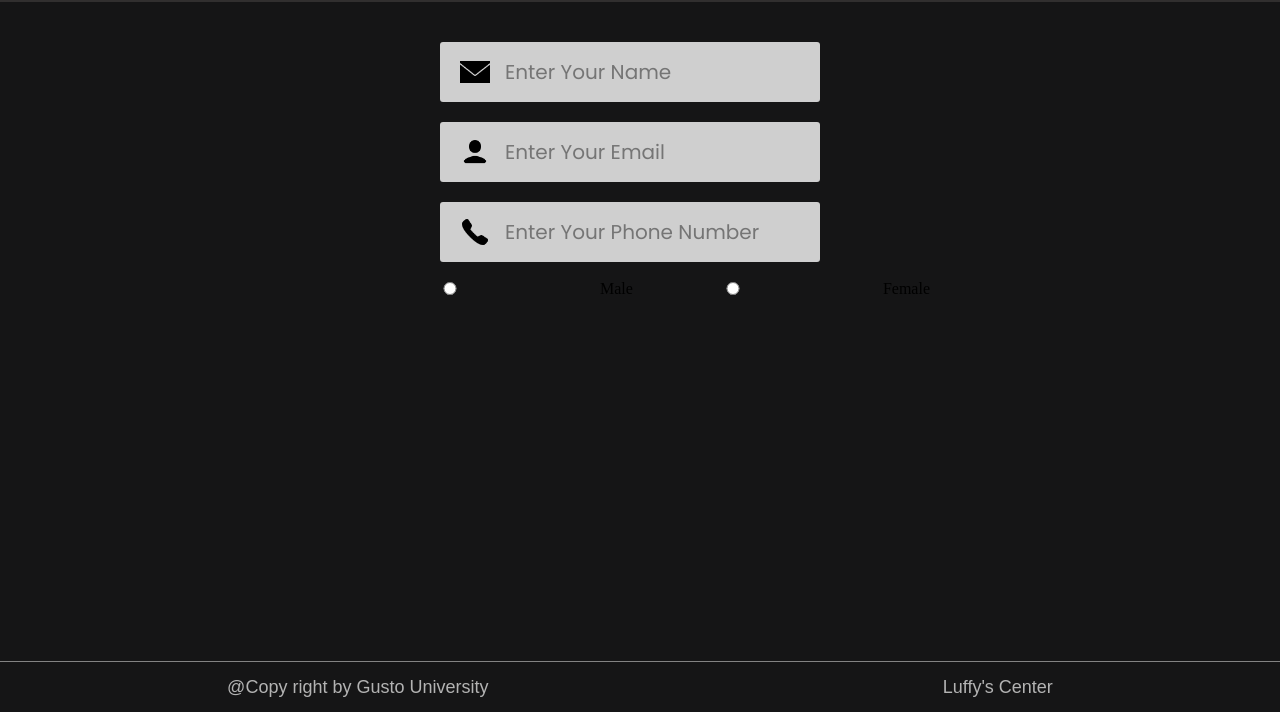
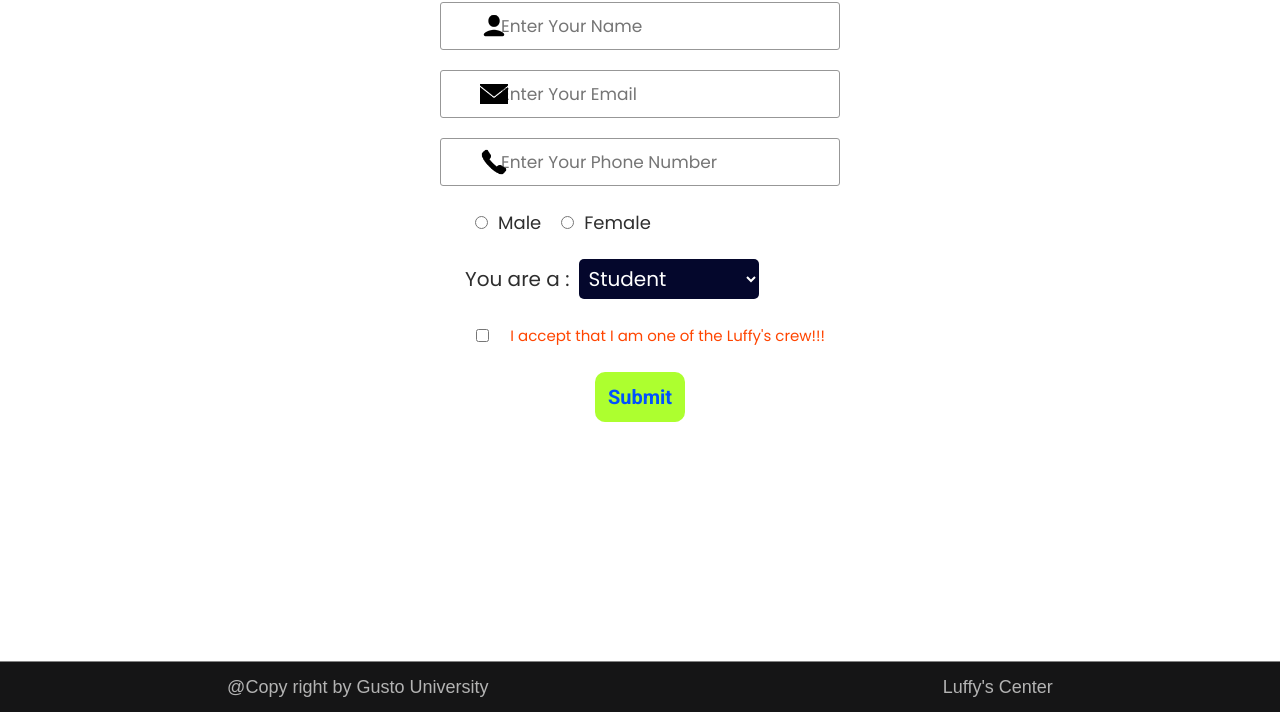
Before and after one commit to Steven-Kool/technological, a plain HTML site: page template/register.html in a window 1280 px wide. Shown: the part 88-800 px from the top of the page. Drawn offline with Linux system fonts and the light colour scheme.

Commit message:
semi final

```diff
--- a/js/index.js
+++ b/js/index.js
@@ -1,13 +1,13 @@
 const title = document.title;
 const Body = document.getElementById('body');
 const Navbar = `
-<div class="navbar" id="navbar">
+<div class="navbar" id="navbar" ${title == 'Register' ? 'style="height: 70px"' : ''}>
    <div class="logo-holder">
       <span style="margin-right: 18px; color: #E6304E">Luffy's</span><span style="color: rgb(20, 220, 255);">Center</span>
    </div>
 
-   <div class="link-button-holder">
-      <div class="link-holder">
+   <div class="link-button-holder" ${title == 'Register' ? 'style="flex: 1; margin: 0 0 0 100px"' : ''}>
+      <div class="link-holder" ${title == 'Register' ? 'style="flex: 1; justify-content: space-around; margin: 0;"' : ''}>
          <div>
             <a href="/template/index.html">Home</a>
          </div>
@@ -67,3 +67,52 @@ const rating = (event) => {
 buttons.forEach((button) => {
    button.addEventListener('click', rating)
 });
+
+// For Alert Part
+
+let alertArray = [];
+
+const createAlert = (message, type) => {
+   const alertId = new Date().getTime();
+   const alert = { id: alertId, message: message, type: type };
+   const alertHolder = document.getElementById('alertHolder');
+
+   alertArray.push(alert);
+
+   setTimeout(() => {
+      alertArray = alertArray.filter((alert) => alert.id !== alertId);
+   }, 4000);
+
+   alertArray.forEach((alert) => {
+      const item = `
+      <div class="alert ${alert.type == 'left' ? 'left-alert' : 'policy-alert'}">
+         ${alert.message}
+      </div>`;
+
+      alertHolder.innerHTML += item;
+   });
+};
+
+// Submitting
+
+const submitting = () => {
+   const userName = document.getElementById('name');
+   const email = document.getElementById('email');
+   const number = document.getElementById('number');
+   const male = document.getElementById('male');
+   const female = document.getElementById('female');
+   const type = document.getElementById('type');
+   const checkbox = document.getElementById('checkbox');
+
+   const userNameValue = userName.value.trim();
+   const emailValue = email.value.trim();
+   const numberValue = number.value.trim();
+
+   if (userNameValue || emailValue || numberValue == '') {
+      createAlert('Please fill all the fields', 'left');
+   } if (!male.checked && !female.checked) {
+      createAlert('Please fill all the fields', 'left');
+   } if (!checkbox.checked) {
+      createAlert(`Must accept Luffy's term`);
+   }
+};
--- a/styles/register.css
+++ b/styles/register.css
@@ -1,32 +1,137 @@
 @import url('https://fonts.googleapis.com/css2?family=Poppins:wght@400;500;600;700;800;900&display=swap');
 
 .form-holder {
-   padding: 120px 0 60px 0;
+   padding: 80px 0 60px 0;
+   width: 100%;
    display: flex;
    flex-direction: column;
    justify-content: center;
    align-items: center;
+   font-family: 'Poppins', sans-serif;
+   color: rgb(46, 46, 46);
 }
 
-.form-holder div {
+.form-holder .regi-holder {
+   width: 350px;
+   position: relative;
    display: flex;
    justify-content: center;
    align-items: center;
 }
 
 .form-holder input {
+   flex: 1;
    outline: none;
-   width: 300px;
-   margin: 10px 0 10px -50px;
-   padding: 15px 15px 15px 65px;
+   margin: 10px 0;
+   padding: 10px 10px 10px 60px;
    font-family: 'Poppins', sans-serif;
-   font-size: 20px;
-   border: none;
+   font-size: 17px;
+   border: 1px solid rgb(151, 151, 151);
    border-radius: 3px;
-   background-color: rgb(207, 207, 207);
+}
+
+.form-holder #number::-webkit-inner-spin-button, .form-holder #number::-webkit-outer-spin-button {
+   -webkit-appearance: none;
 }
 
 .form-holder img {
-   width: 30px;
+   position: absolute;
+   vertical-align: center;
+   left: 15px;
+   width: 28px;
    z-index: 3;
 }
+
+.radio-holder {
+   margin: 10px 0 20px 0;
+   width: 350px;
+   display: flex;
+   justify-content: start;
+   align-items: start;
+}
+
+.radio-holder .input-holder {
+   display: flex;
+   justify-content: center;
+   align-items: center;
+   margin: 0 10px;
+}
+
+.input-holder {
+   display: flex;
+   justify-content: space-between;
+   align-items: center;
+}
+
+.input-holder p {
+   font-size: 18px;
+   margin: 0 0 0 10px;
+}
+
+.dropdown-holder {
+   width: 350px;
+   margin: 0 0 20px 0;
+   display: flex;
+   justify-content: start;
+   align-items: center;
+}
+
+.dropdown-holder span {
+   font-size: 20px;
+   margin: 0 10px 0 0;
+}
+
+.dropdown-holder select {
+   width: 180px;
+   padding: 5px;
+   font-family: 'Poppins', sans-serif;
+   font-size: 20px;
+   border-radius: 5px;
+   color: #ffffff;
+   background-color: rgb(4, 7, 44);
+   border: none;
+}
+
+.policy-holder {
+   width:370px;
+   margin: 0 0 20px 0;
+   display: flex;
+   justify-content: start;
+   align-items: center;
+}
+
+.policy-holder span {
+   font-size: 15px;
+   color: orangered;
+}
+
+.alert-holder {
+   position: fixed;
+   right: 10px;
+   bottom: 10px;
+   width: 200px;
+   display: flex;
+   flex-direction: column;
+   justify-items: center;
+   align-items: center;
+   font-family: 'Poppins', sans-serif;
+   font-size: 20px;
+}
+
+.alert {
+   border: none;
+   border-radius: 5px;
+   padding: 10px;
+   margin: 10px 0;
+   text-align: center;
+}
+
+.left-alert {
+   background-color: rgb(201, 45, 45);
+   color: rgb(216, 216, 216);
+}
+
+.policy-alert {
+   background-color: rgb(255, 255, 64);
+   color: rgb(226, 226, 226);
+}
--- a/template/register.html
+++ b/template/register.html
@@ -8,30 +8,55 @@
    <script src="../js/index.js" defer></script>
    <title>Register</title>
 </head>
-<body id="body" style="height: 100vh;">
+<body id="body" style="height: 100vh; background-color: rgb(255, 255, 255);">
 
    <div class="form-holder">
-      <div>
-         <img src="../images/10.png"/>
+      <div class="regi-holder">
+         <img src="../images/11.png"/>
          <input type="text" id="name" placeholder="Enter Your Name"/>
       </div>
-      <div>
-         <img src="../images/11.png"/>
+      <div class="regi-holder">
+         <img src="../images/10.png"/>
          <input type="text" id="email" placeholder="Enter Your Email"/>
       </div>
-      <div>
+      <div class="regi-holder">
          <img src="../images/12.png"/>
          <input type="number" id="number" placeholder="Enter Your Phone Number"/>
       </div>
 
       <div class="radio-holder">
-         <input type="radio" name="gender" value="male" id="male"/>
-         <label for="male">Male</label>
+         <div class="input-holder">
+            <input type="radio" name="gender" value="male" id="male"/>
+            <p>Male</p>
+         </div>
 
-         <input type="radio" name="gender" value="female" id="female"/>
-         <label for="female">Female</label>
+         <div class="input-holder">
+            <input type="radio" name="gender" value="female" id="female"/>
+            <p>Female</p>
+         </div>
       </div>
+
+      <div class="dropdown-holder">
+         <span>You are a :</span>
+         <select name="type" id="type">
+            <option value="student">Student</option>
+            <option value="gardient">Gardient</option>
+            <option value="others">Others</option>
+         </select>
+      </div>
+
+      <div class="policy-holder">
+         <input type="checkbox" id="checkbox">
+         <span>I accept that I am one of the Luffy's crew!!!</span>
+      </div>
+
+      <div class="button-holder">
+         <button id="button" onclick=submitting() style="font-size: 20px;">Submit</button>
+      </div>
+
+
    </div>
 
+   <div class="alert-holder" id="alertHolder"></div>
 </body>
 </html>
```
